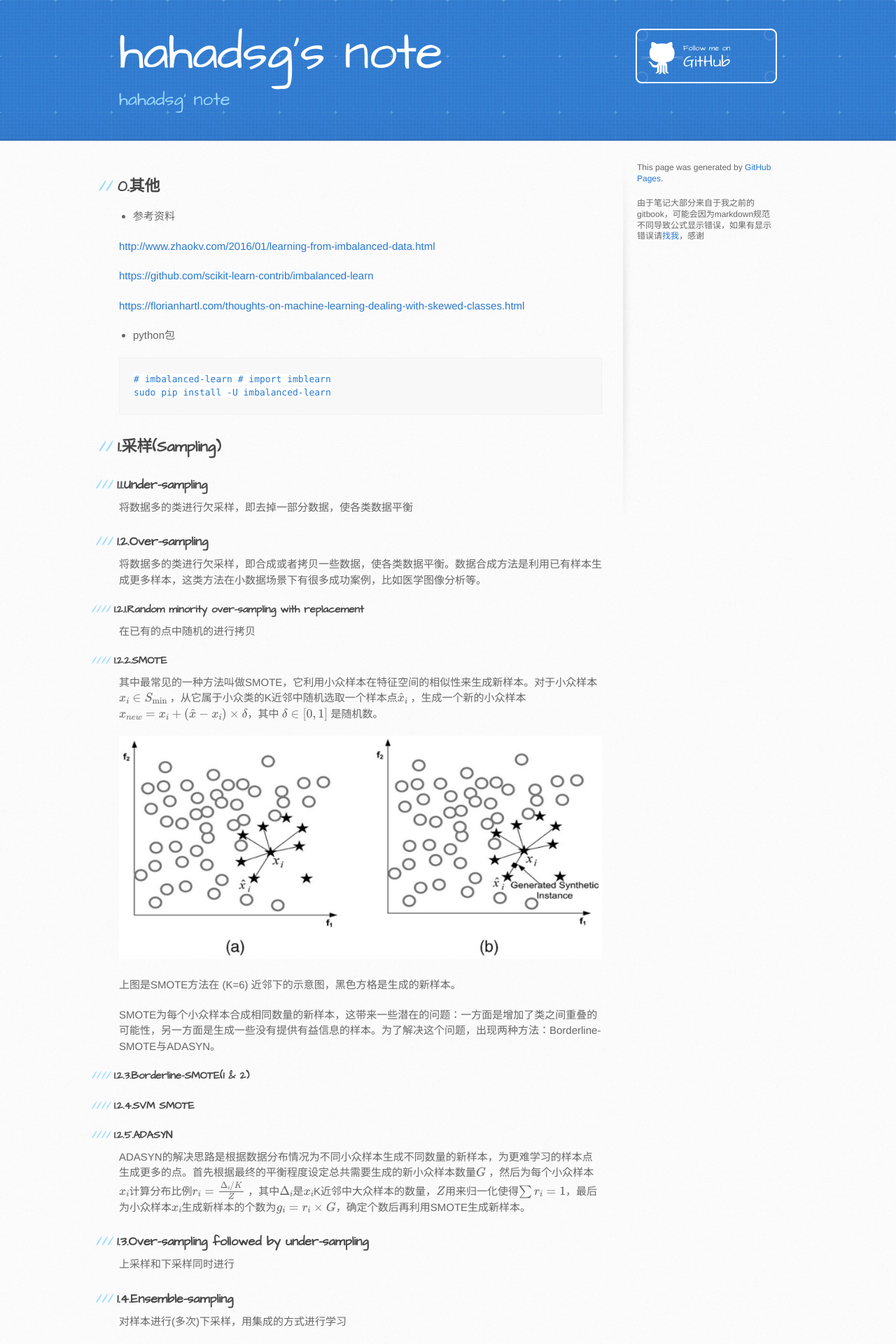
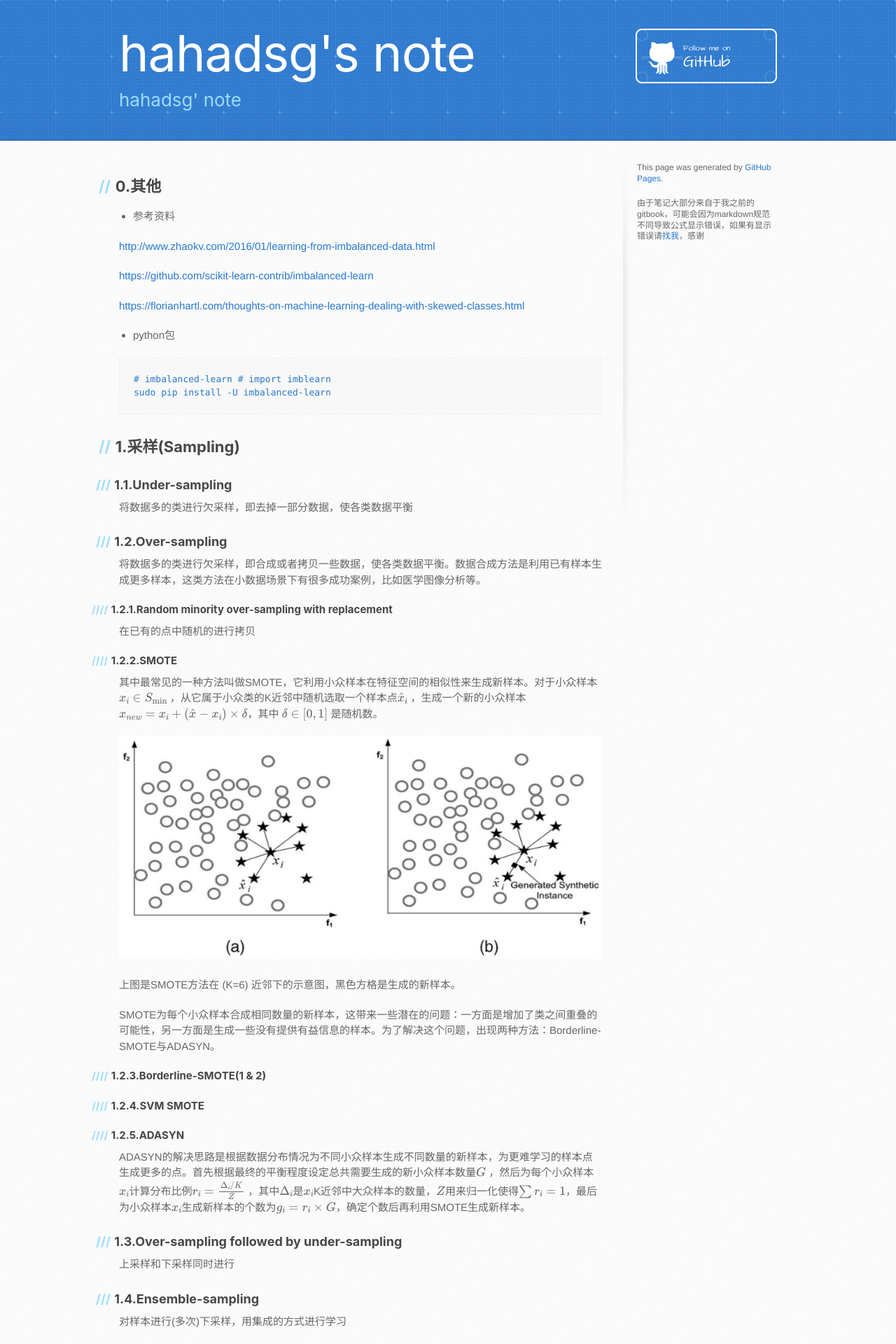
Before and after one commit to hahadsg/hahadsg.github.io, a Jekyll site: the page built from MachineLearning/imbalanced-data.md, in a window 1280 px wide. Shown: the top 1920 px of the page at 70% size. Built offline with Jekyll 4.4.1, drawn with Linux system fonts in a browser that asks for light colours; our own code applies the rules of GitHub Pages for plain Markdown files; formulas are drawn with MathJax 3.

Commit message:
change style

```diff
--- a/_sass/jekyll-theme-architect.scss
+++ b/_sass/jekyll-theme-architect.scss
@@ -1,6 +1,11 @@
 @import "normalize";
 @import "rouge-github";
 @import url('https://fonts.googleapis.com/css?family=Architects+Daughter');
+
+$serif: Georgia, Times, serif !default;
+$sans-serif: -apple-system, BlinkMacSystemFont, "Roboto", "Segoe UI",
+  "Helvetica Neue", "Lucida Grande", Arial, sans-serif !default;
+$header-font-family: $sans-serif !default;
 
 /* LAYOUT STYLES */
 body {
@@ -26,12 +31,13 @@ a:hover {
 header {
   padding-top: 40px;
   padding-bottom: 40px;
-  font-family: 'Architects Daughter', 'Helvetica Neue', Helvetica, Arial, serif;
+  font-family: $header-font-family;
   background: #2e7bcf url(../images/header-bg.jpg) 0 0 repeat-x;
   border-bottom: solid 1px #275da1;
 }
 
 header h1 {
+  font-family: $header-font-family;
   width: 540px;
   margin-top: 0;
   margin-bottom: 0.2em;
@@ -43,6 +49,7 @@ header h1 {
 }
 
 header h2 {
+  font-family: $header-font-family;
   width: 540px;
   margin-top: 0;
   margin-bottom: 0;
@@ -130,7 +137,6 @@ code, pre {
 
 code {
   padding: 0 3px;
-  background-color: #f2f8fc;
   border: solid 1px #dbe7f3;
 }
 
@@ -144,7 +150,6 @@ pre {
 pre code {
   padding: 0;
   color: #2879d0;
-  background-color: #fff;
   border: none;
 }
 
@@ -190,7 +195,7 @@ form {
 #main-content h1 {
   margin-top: 0;
   margin-bottom: 0;
-  font-family: 'Architects Daughter', 'Helvetica Neue', Helvetica, Arial, serif;
+  font-family: $header-font-family;
   font-size: 2.8em;
   font-weight: normal;
   color: #474747;
@@ -207,7 +212,7 @@ form {
 
 #main-content h2 {
   margin-bottom: 8px;
-  font-family: 'Architects Daughter', 'Helvetica Neue', Helvetica, Arial, serif;
+  font-family: $header-font-family;
   font-size: 22px;
   font-weight: bold;
   color: #474747;
@@ -223,7 +228,7 @@ form {
 #main-content h3 {
   margin-top: 24px;
   margin-bottom: 8px;
-  font-family: 'Architects Daughter', 'Helvetica Neue', Helvetica, Arial, serif;
+  font-family: $header-font-family;
   font-size: 18px;
   font-weight: bold;
   color: #474747;
@@ -239,7 +244,7 @@ form {
 
 #main-content h4 {
   margin-bottom: 8px;
-  font-family: 'Architects Daughter', 'Helvetica Neue', Helvetica, Arial, serif;
+  font-family: $header-font-family;
   font-size: 15px;
   font-weight: bold;
   color: #474747;
@@ -255,7 +260,7 @@ h4:before {
 
 #main-content h5 {
   margin-bottom: 8px;
-  font-family: 'Architects Daughter', 'Helvetica Neue', Helvetica, Arial, serif;
+  font-family: $header-font-family;
   font-size: 14px;
   color: #474747;
   text-indent: 3px;
@@ -269,7 +274,7 @@ h5:before {
 
 #main-content h6 {
   margin-bottom: 8px;
-  font-family: 'Architects Daughter', 'Helvetica Neue', Helvetica, Arial, serif;
+  font-family: $header-font-family;
   font-size: .8em;
   color: #474747;
   text-indent: 3px;
```
